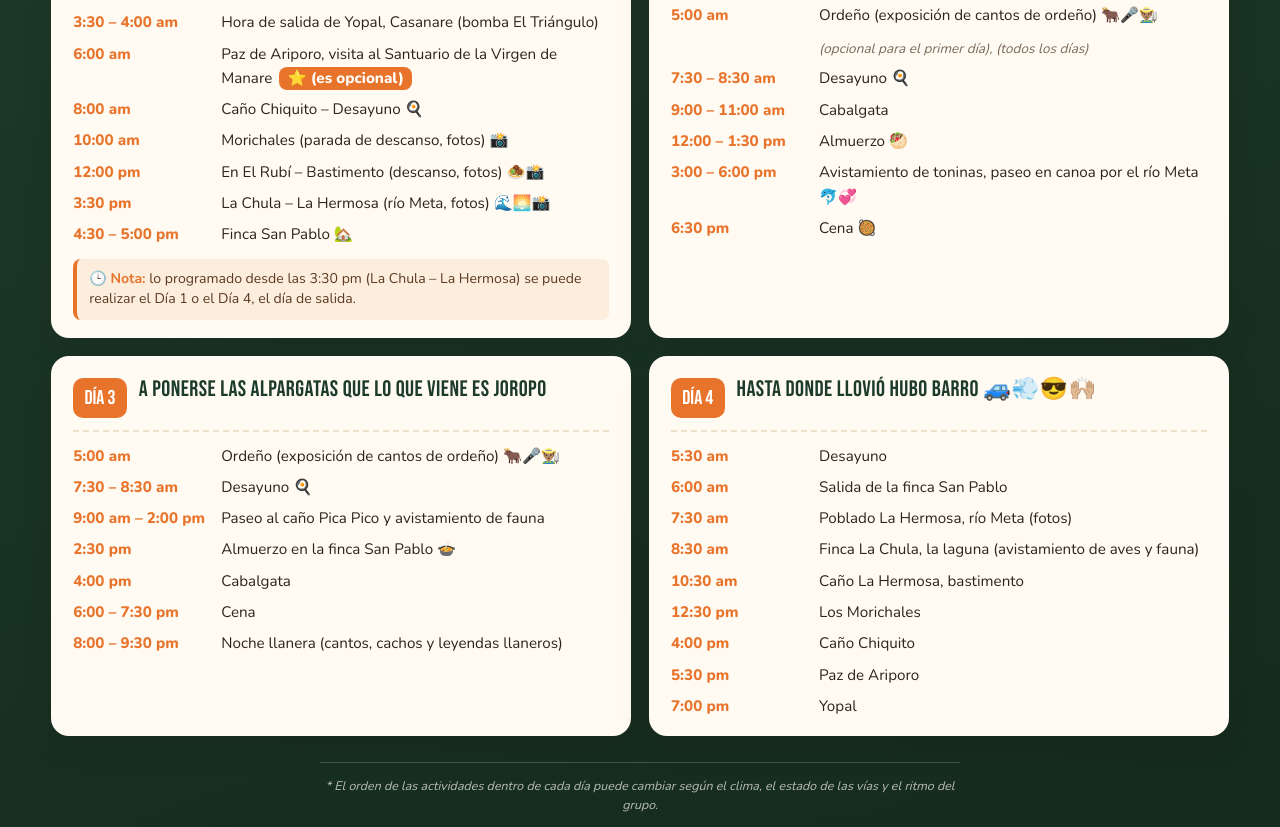
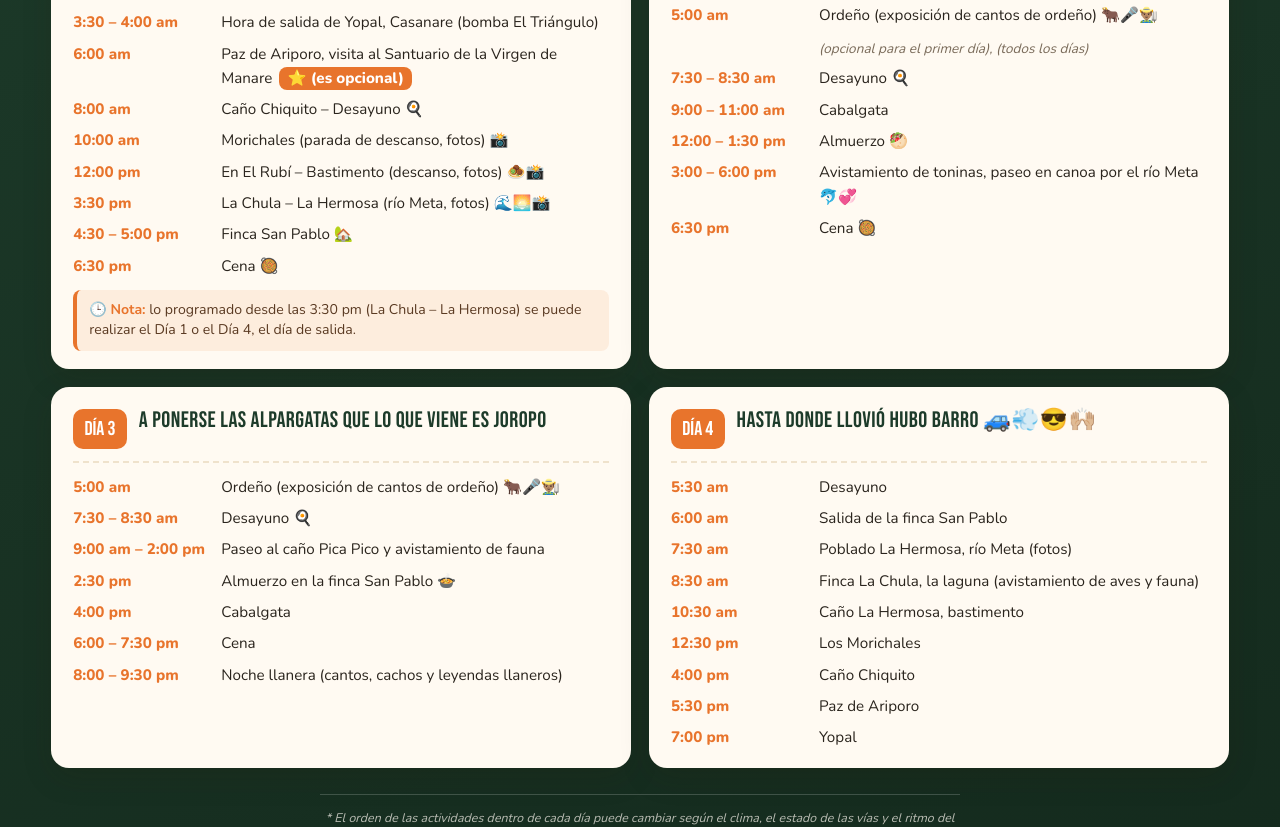
Before and after one commit to enlaweb-previews/san-pablo, a plain HTML site: page index.html in a window 1280 px wide. Shown: the part 2791-3618 px from the top of the page. Drawn offline with nearby package versions, Linux system fonts and the light colour scheme.

Commit message:
Día 1: cena 6:30 pm

```diff
--- a/index.html
+++ b/index.html
@@ -105,6 +105,7 @@
           <li><b>12:00 pm</b> En El Rubí – Bastimento (descanso, fotos) 🧆📸</li>
           <li><b>3:30 pm</b> La Chula – La Hermosa (río Meta, fotos) 🌊🌅📸</li>
           <li><b>4:30 – 5:00 pm</b> Finca San Pablo 🏡</li>
+          <li><b>6:30 pm</b> Cena 🥘</li>
         </ol>
         <p class="day-note">🕒 <b>Nota:</b> lo programado desde las 3:30 pm (La Chula – La Hermosa) se puede realizar el Día 1 o el Día 4, el día de salida.</p>
       </article>
```
